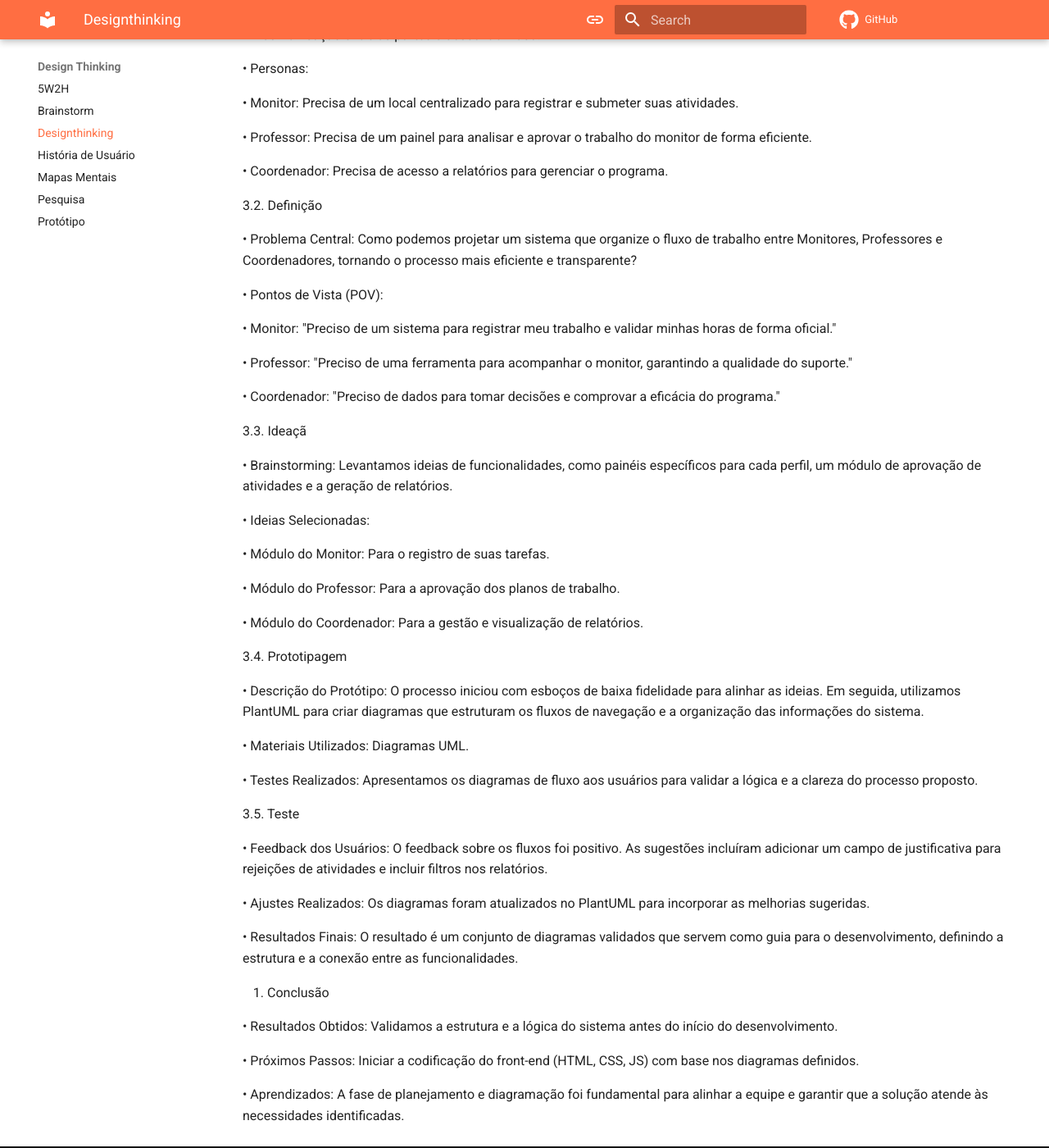
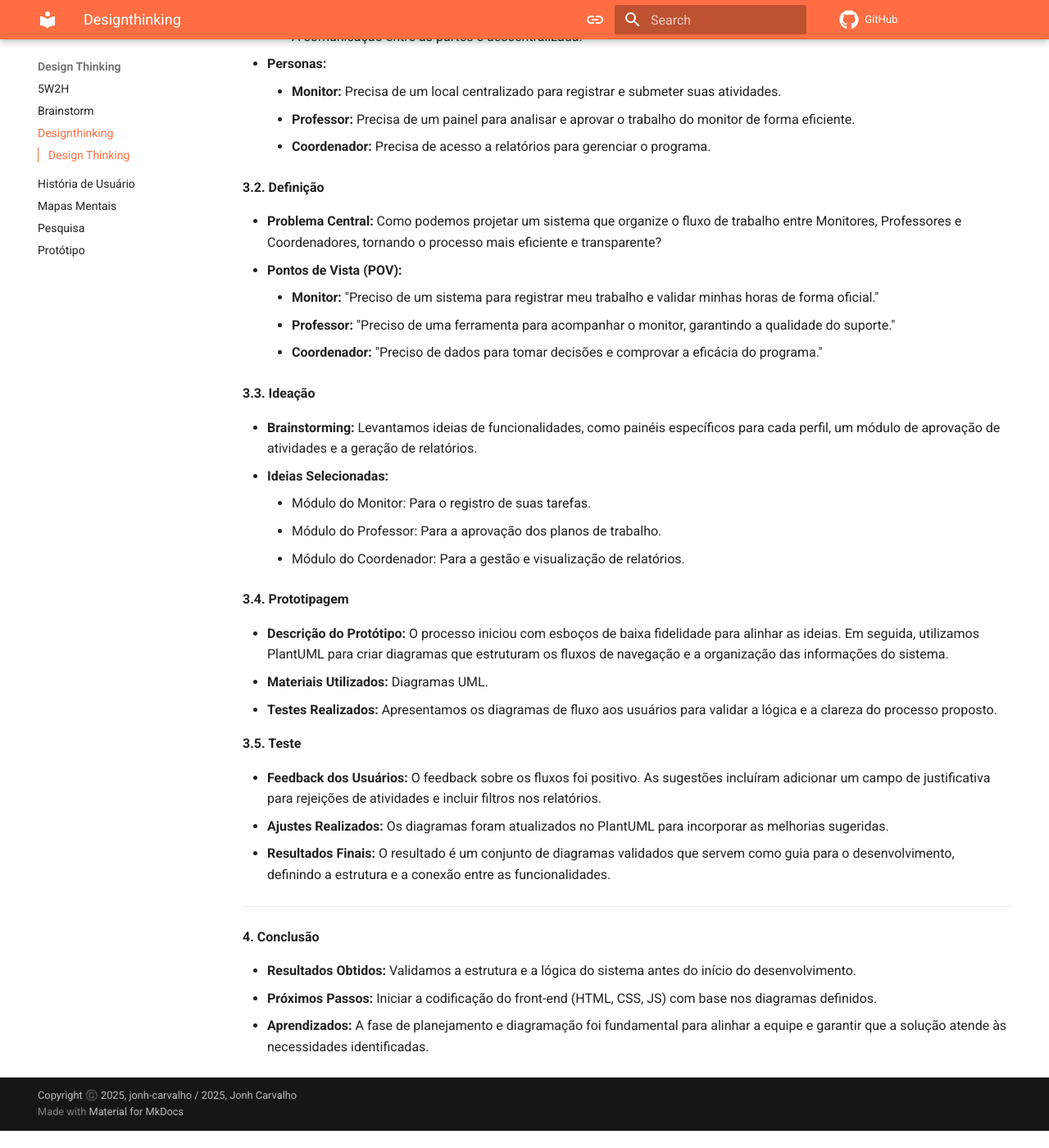
Before and after one commit to Projetos-de-Extensao/PFE_25.2_8002_IV, an MkDocs documentation site: the page built from docs/_Design Thinking/designthinking.md, in a window 1280 px wide and 1400 px high, scrolled down 1172 px. Shown: the whole window at 82% size. Built offline with MkDocs 1.6.1 and Material for MkDocs 9.7.7, drawn with Linux system fonts in a browser that asks for light colours; comment, search, counter and statistics services are not loaded; after the commit the page ends 2551 px from its top, so only the background shows below that; some of the changed text lies outside the part shown.

Commit message:
Update designthinking.md

```diff
--- a/docs/_Design Thinking/designthinking.md
+++ b/docs/_Design Thinking/designthinking.md
@@ -1,97 +1,73 @@
-1. Capa
+### Design Thinking
 
-Título do Projeto: Plataforma de Gestão de Monitorias IBMEC
+**1. Capa**
 
-Nome da Equipe: Arthur Maurity, Lucas Jesus, Ricardo Lima, Bernardo Miller e Gianluca Leonardi.
+* **Título do Projeto:** Plataforma de Gestão de Monitorias IBMEC
+* **Nome da Equipe:** Arthur Maurity, Lucas Jesus, Ricardo Lima, Bernardo Miller e Gianluca Leonardi.
+* **Data:** 30 de Setembro de 2025
 
-Data: 30 de Setembro de 2025
+---
 
-2. Introdução
+**2. Introdução**
 
-• Contexto do Projeto: O gerenciamento de monitorias na instituição é um processo manual, o que resulta ineficiência na comunicação e na organização das atividades.
+* **Contexto do Projeto:** O gerenciamento de monitorias na instituição é um processo manual, o que resulta ineficiência na comunicação e na organização das atividades.
+* **Objetivo:** O objetivo é desenvolver uma plataforma digital para otimizar e centralizar esses processos, beneficiando todos os envolvidos.
+* **Público-Alvo:**
+    * Monitores
+    * Professores
+    * Coordenadores
+    * Alunos
+* **Escopo:** O escopo do projeto é o desenvolvimento front-end de uma aplicação web, focada nos perfis de usuário, no sistema de agendamento e em um painel de gestão.
 
-• Objetivo: O objetivo é desenvolver uma plataforma digital para otimizar e centralizar esses processos, beneficiando todos os envolvidos.
+---
 
-• Público-Alvo:
+**3. Fases do Design Thinking**
 
-• Monitores
+**3.1. Empatia**
 
-• Professores
+* **Pesquisa:** Realizamos uma pesquisa com monitores, analisamos plataformas de mercado e mapeamos os processos existentes para entender as necessidades dos usuários.
+* **Insights:**
+    * Falta um fluxo formal para a aprovação das atividades dos monitores pelos professores.
+    * O registro de atividades e o compartilhamento de materiais são desorganizados.
+    * A coordenação não possui acesso a dados consolidados sobre o programa.
+    * A comunicação entre as partes é descentralizada.
+* **Personas:**
+    * **Monitor:** Precisa de um local centralizado para registrar e submeter suas atividades.
+    * **Professor:** Precisa de um painel para analisar e aprovar o trabalho do monitor de forma eficiente.
+    * **Coordenador:** Precisa de acesso a relatórios para gerenciar o programa.
 
-• Coordenadores
+**3.2. Definição**
 
-• Alunos
+* **Problema Central:** Como podemos projetar um sistema que organize o fluxo de trabalho entre Monitores, Professores e Coordenadores, tornando o processo mais eficiente e transparente?
+* **Pontos de Vista (POV):**
+    * **Monitor:** "Preciso de um sistema para registrar meu trabalho e validar minhas horas de forma oficial."
+    * **Professor:** "Preciso de uma ferramenta para acompanhar o monitor, garantindo a qualidade do suporte."
+    * **Coordenador:** "Preciso de dados para tomar decisões e comprovar a eficácia do programa."
 
-•Escopo: O escopo do projeto é o desenvolvimento front-end de uma aplicação web, focada nos perfis de usuário, no sistema de agendamento e em um painel de gestão.
+**3.3. Ideação**
 
-3. Fases do Design Thinking
+* **Brainstorming:** Levantamos ideias de funcionalidades, como painéis específicos para cada perfil, um módulo de aprovação de atividades e a geração de relatórios.
+* **Ideias Selecionadas:**
+    * Módulo do Monitor: Para o registro de suas tarefas.
+    * Módulo do Professor: Para a aprovação dos planos de trabalho.
+    * Módulo do Coordenador: Para a gestão e visualização de relatórios.
 
-3.1. Empatia
+**3.4. Prototipagem**
 
- • Pesquisa: Realizamos uma pesquisa com monitores, analisamos plataformas de mercado e mapeamos os processos existentes para entender as necessidades dos usuários.
+* **Descrição do Protótipo:** O processo iniciou com esboços de baixa fidelidade para alinhar as ideias. Em seguida, utilizamos PlantUML para criar diagramas que estruturam os fluxos de navegação e a organização das informações do sistema.
+* **Materiais Utilizados:** Diagramas UML.
+* **Testes Realizados:** Apresentamos os diagramas de fluxo aos usuários para validar a lógica e a clareza do processo proposto.
 
-Insights:
+**3.5. Teste**
 
- • Falta um fluxo formal para a aprovação das atividades dos monitores pelos professores.
+* **Feedback dos Usuários:** O feedback sobre os fluxos foi positivo. As sugestões incluíram adicionar um campo de justificativa para rejeições de atividades e incluir filtros nos relatórios.
+* **Ajustes Realizados:** Os diagramas foram atualizados no PlantUML para incorporar as melhorias sugeridas.
+* **Resultados Finais:** O resultado é um conjunto de diagramas validados que servem como guia para o desenvolvimento, definindo a estrutura e a conexão entre as funcionalidades.
 
- • O registro de atividades e o compartilhamento de materiais são desorganizados.
+---
 
- • A coordenação não possui acesso a dados consolidados sobre o programa.
+**4. Conclusão**
 
- • A comunicação entre as partes é descentralizada.
-
- • Personas:
-
- • Monitor: Precisa de um local centralizado para registrar e submeter suas atividades.
-
- • Professor: Precisa de um painel para analisar e aprovar o trabalho do monitor de forma eficiente.
-
- • Coordenador: Precisa de acesso a relatórios para gerenciar o programa.
-
-3.2. Definição
-
- • Problema Central: Como podemos projetar um sistema que organize o fluxo de trabalho entre Monitores, Professores e Coordenadores, tornando o processo mais eficiente e transparente?
-
- • Pontos de Vista (POV):
-
- • Monitor: "Preciso de um sistema para registrar meu trabalho e validar minhas horas de forma oficial."
-
- • Professor: "Preciso de uma ferramenta para acompanhar o monitor, garantindo a qualidade do suporte."
-
- • Coordenador: "Preciso de dados para tomar decisões e comprovar a eficácia do programa."
-
- 3.3. Ideaçã
-
- • Brainstorming: Levantamos ideias de funcionalidades, como painéis específicos para cada perfil, um módulo de aprovação de atividades e a geração de relatórios.
-
- • Ideias Selecionadas:
-
- • Módulo do Monitor: Para o registro de suas tarefas.
-
- • Módulo do Professor: Para a aprovação dos planos de trabalho.
-
- • Módulo do Coordenador: Para a gestão e visualização de relatórios.
-
-3.4. Prototipagem
-
- • Descrição do Protótipo: O processo iniciou com esboços de baixa fidelidade para alinhar as ideias. Em seguida, utilizamos PlantUML para criar diagramas que estruturam os fluxos de navegação e a organização das informações do sistema.
-
- • Materiais Utilizados: Diagramas UML.
-
- • Testes Realizados: Apresentamos os diagramas de fluxo aos usuários para validar a lógica e a clareza do processo proposto.
-
-3.5. Teste
-
- • Feedback dos Usuários: O feedback sobre os fluxos foi positivo. As sugestões incluíram adicionar um campo de justificativa para rejeições de atividades e incluir filtros nos relatórios.
-
- • Ajustes Realizados: Os diagramas foram atualizados no PlantUML para incorporar as melhorias sugeridas.
-
- • Resultados Finais: O resultado é um conjunto de diagramas validados que servem como guia para o desenvolvimento, definindo a estrutura e a conexão entre as funcionalidades.
-
-4. Conclusão
-
- • Resultados Obtidos: Validamos a estrutura e a lógica do sistema antes do início do desenvolvimento.
-
- • Próximos Passos: Iniciar a codificação do front-end (HTML, CSS, JS) com base nos diagramas definidos.
-
- • Aprendizados: A fase de planejamento e diagramação foi fundamental para alinhar a equipe e garantir que a solução atende às necessidades identificadas.
+* **Resultados Obtidos:** Validamos a estrutura e a lógica do sistema antes do início do desenvolvimento.
+* **Próximos Passos:** Iniciar a codificação do front-end (HTML, CSS, JS) com base nos diagramas definidos.
+* **Aprendizados:** A fase de planejamento e diagramação foi fundamental para alinhar a equipe e garantir que a solução atende às necessidades identificadas.
```
